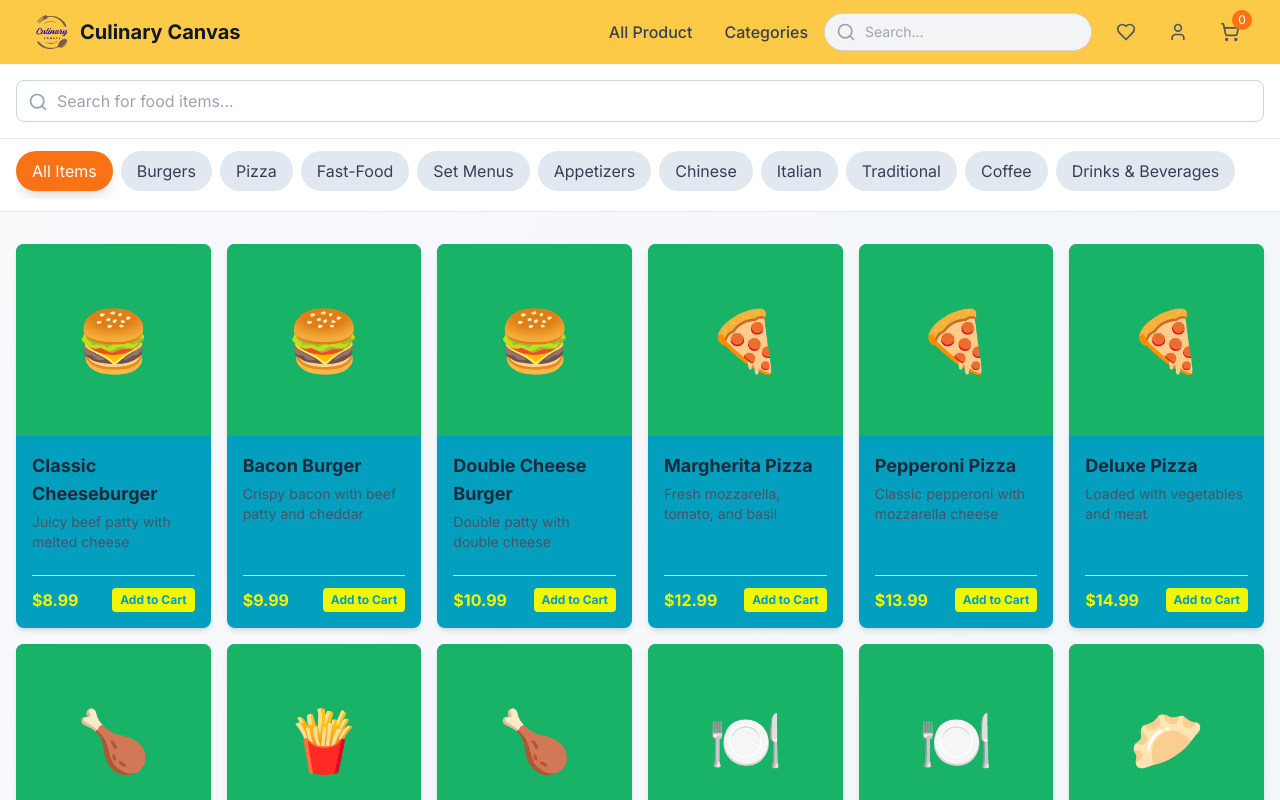
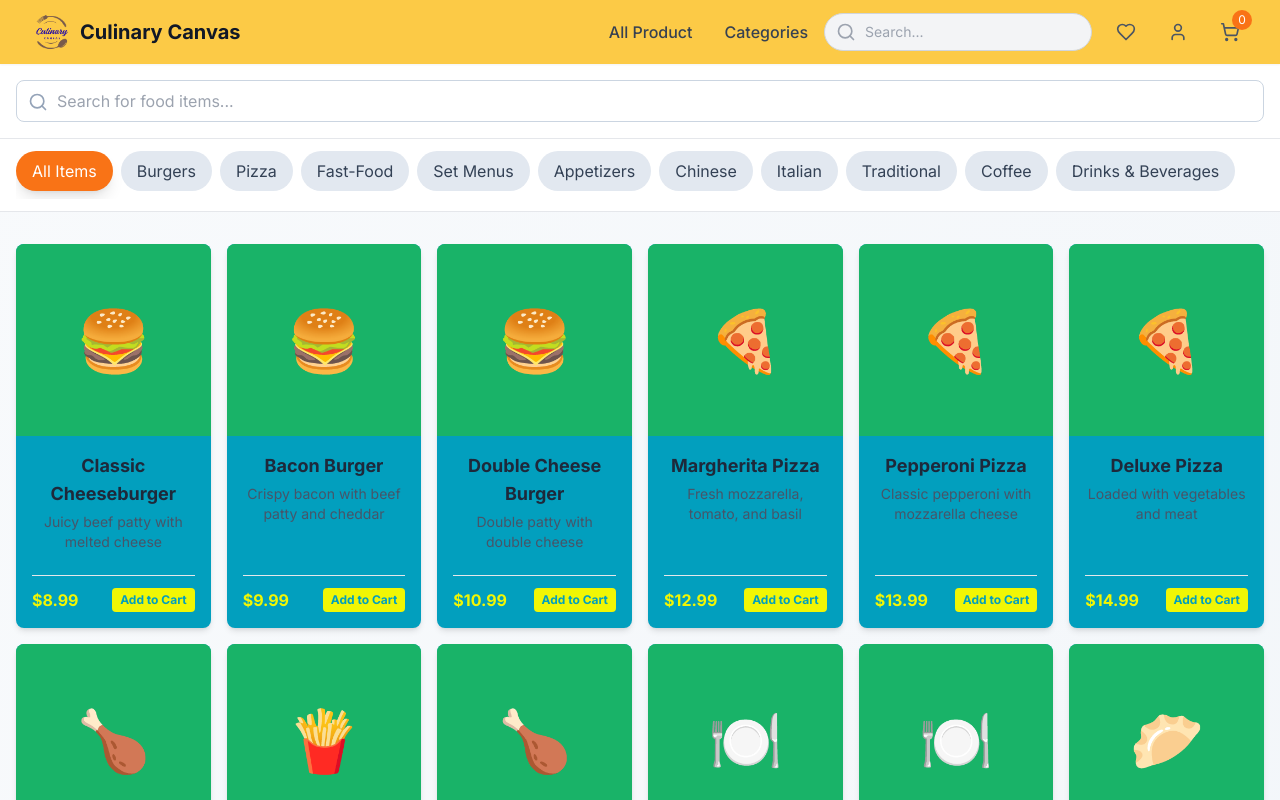
Before and after one commit to uzicodes/Culinary-Canvas, a Next.js app: page /all-products in a window 1280 px wide. Shown: the top 800 px of the page. Built offline with nearby package versions, Linux system fonts and the light colour scheme.

Commit message:
the description & name of the cards are centerized

```diff
--- a/src/app/all-products/page.tsx
+++ b/src/app/all-products/page.tsx
@@ -131,8 +131,8 @@ export default function AllProductsPage() {
               </div>
               <div className="p-4 flex flex-col flex-1 justify-between">
                 <div>
-                  <h3 className="text-lg font-bold text-slate-800">{item.name}</h3>
-                  <p className="text-slate-600 text-sm mt-1 mb-3">{item.description}</p>
+                  <h3 className="text-lg font-bold text-slate-800 text-center">{item.name}</h3>
+                  <p className="text-slate-600 text-sm mt-1 mb-3 text-center">{item.description}</p>
                 </div>
                 <div className="flex items-center justify-between pt-3 border-t">
                   <span className="text-base font-bold text-[#F1F604]">${item.price.toFixed(2)}</span>
```
